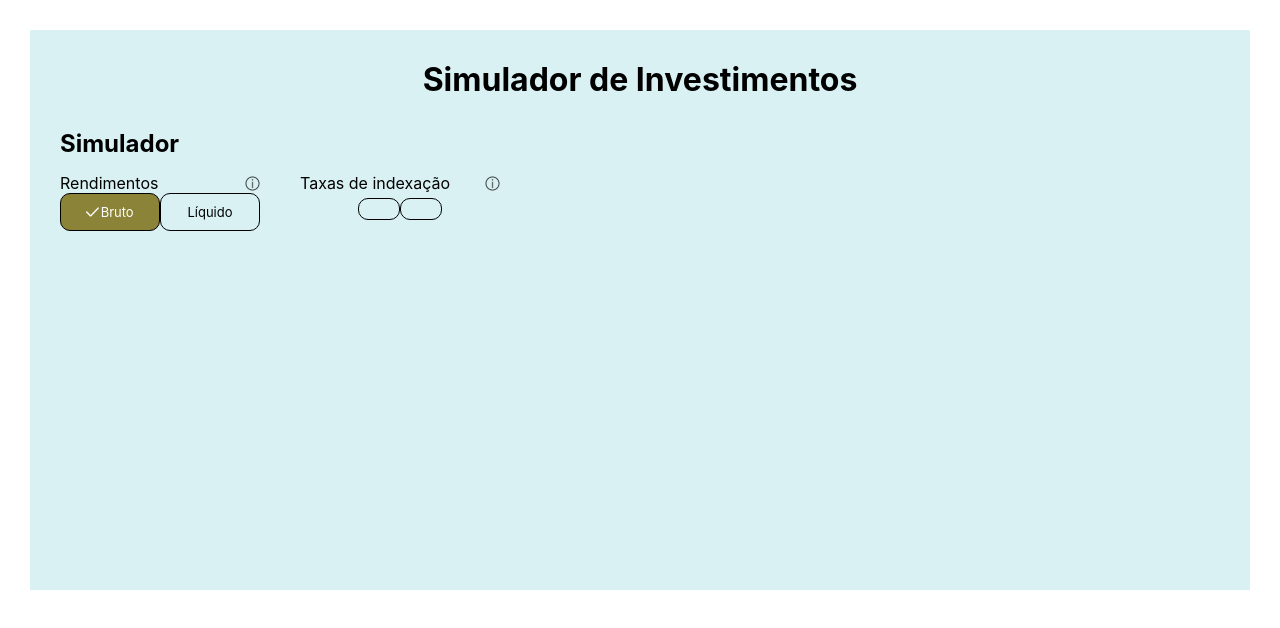
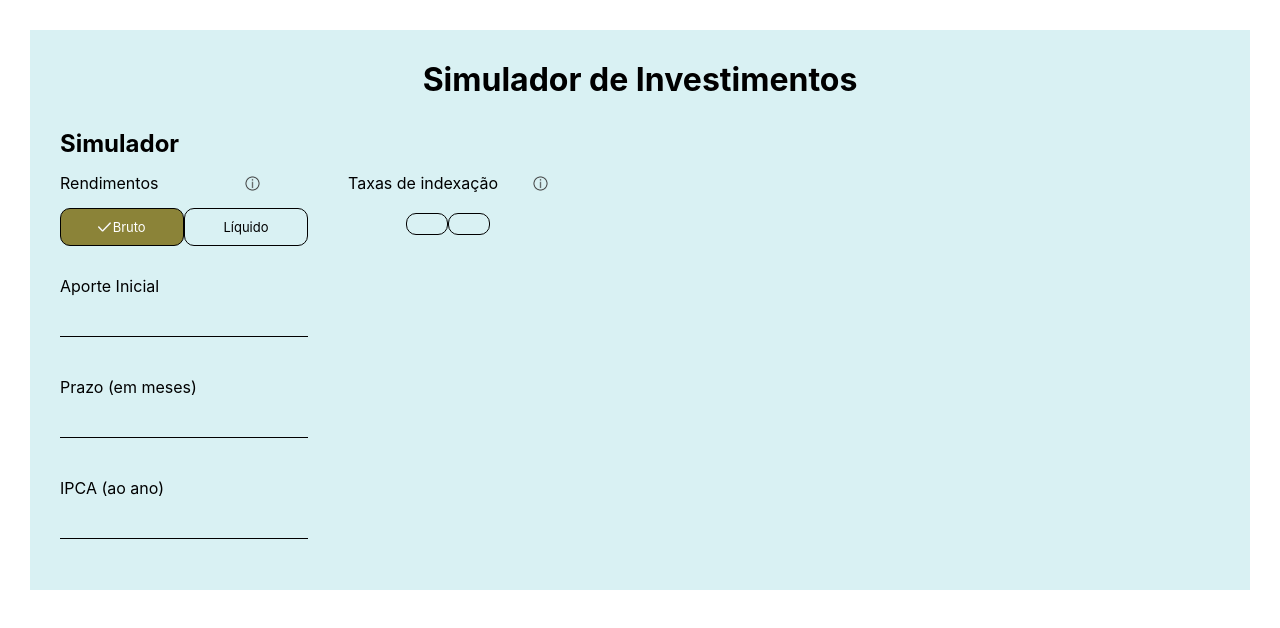
Before and after one commit to carlosael/EQI-teste, a React (Create React App) app: page / in a window 1280 px wide. Shown: the top 628 px of the page. Built offline with nearby package versions, Linux system fonts and the light colour scheme.

Commit message:
inputs de card de rendimento adicionados

```diff
--- a/package.json
+++ b/package.json
@@ -8,6 +8,7 @@
     "@testing-library/user-event": "^13.5.0",
     "react": "^17.0.2",
     "react-dom": "^17.0.2",
+    "react-input-mask": "^2.0.4",
     "react-scripts": "5.0.0",
     "web-vitals": "^2.1.4"
   },
--- a/src/App.css
+++ b/src/App.css
@@ -31,3 +31,9 @@
   display: flex;
   gap: 40px;
 }
+
+.main-buttons {
+  display: flex;
+  gap: 20px;
+  width: 440px;
+}
--- a/src/App.jsx
+++ b/src/App.jsx
@@ -1,6 +1,7 @@
 import "./App.css";
 import IndexingFees from "./components/Cards/IndexingFees";
 import Yield from "./components/Cards/Yield";
+import Button from "./components/Cards/Button";
 
 function App() {
   return (
--- a/src/components/Cards/Yield/index.jsx
+++ b/src/components/Cards/Yield/index.jsx
@@ -2,11 +2,23 @@ import informationIcon from "../../../assets/informationIcon.svg";
 import "./style.css";
 import Button from "../Button";
 import check from "../../../assets/check.svg";
-import { useState } from "react";
+import { useEffect, useState } from "react";
+import InputMask from "react-input-mask";
+
+const defaultFormValues = {
+  grossIncomeActive: "",
+  netIncomeActive: "",
+};
 
 function Yield() {
   const [grossIncomeActive, setGrossIncomeActive] = useState(true);
   const [netIncomeActive, setNetIncomeActive] = useState(false);
+  const [form, setForm] = useState(defaultFormValues);
+  const [aport, setAport] = useState("");
+  const [term, setTerm] = useState("");
+  const [ipca, setIpca] = useState("");
+
+  useEffect(() => {}, []);
 
   function handleIncomeType() {
     if (grossIncomeActive) {
@@ -24,6 +36,7 @@ function Yield() {
         <p>Rendimentos</p>
         <img src={informationIcon} alt="Ícone de informação" />
       </div>
+
       <div className="buttons-container">
         <Button
           color={grossIncomeActive ? "active" : ""}
@@ -43,6 +56,17 @@ function Yield() {
           Líquido
         </Button>
       </div>
+
+      <div className="inputs">
+        <label htmlFor="">Aporte Inicial</label>
+        <InputMask mask="R$ 9.999,99" type="text" name="aport" value={aport} />
+
+        <label htmlFor="">Prazo (em meses)</label>
+        <input type="text" name="term" value={term} />
+
+        <label htmlFor="">IPCA (ao ano)</label>
+        <input type="text" name="ipca" value={ipca} />
+      </div>
     </div>
   );
 }
--- a/src/components/Cards/Yield/style.css
+++ b/src/components/Cards/Yield/style.css
@@ -2,6 +2,7 @@
   display: flex;
   justify-content: space-between;
   align-items: center;
+  margin-bottom: 15px;
 }
 
 .card-title img {
@@ -14,9 +15,25 @@
 
 .buttons-container {
   display: flex;
+  margin-bottom: 30px;
 }
 
 .buttons-container img {
   margin-right: 2px;
   height: 10px;
 }
+
+.inputs {
+  display: flex;
+  flex-direction: column;
+  align-items: flex-start;
+  gap: 20px;
+}
+
+input {
+  all: unset;
+  box-sizing: border-box;
+  border-bottom: 1px solid #000;
+  text-align: left;
+  margin-bottom: 20px;
+}
```
Also changed, not shown: 1 other file (tests, documents, lock files or other folders).
